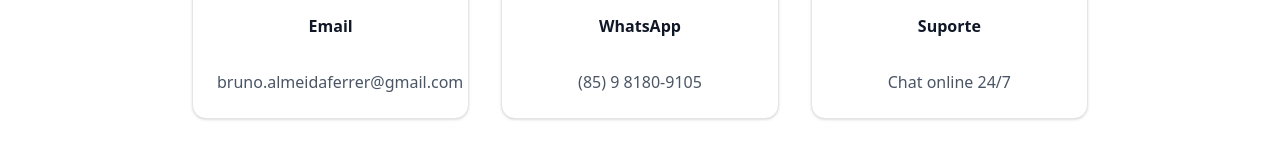
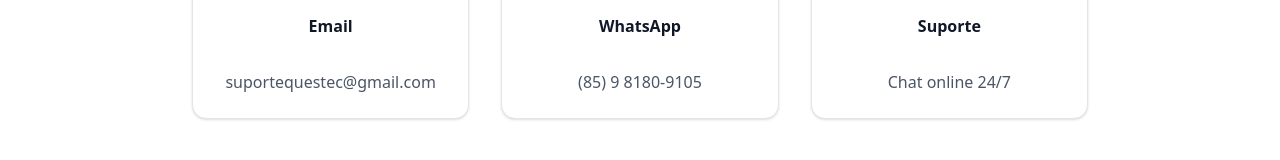
Before and after one commit to br6nin/QuesTec, a Next.js app: page / in a window 1280 px wide. Shown: the part 2842-3002 px from the top of the page. Built offline with nearby package versions, Linux system fonts and the light colour scheme.

Commit message:
alteração no frontend homepage 19/11/2025

```diff
--- a/src/app/page.tsx
+++ b/src/app/page.tsx
@@ -319,7 +319,7 @@ export default function Home() {
             <Card className="text-center p-6">
               <Mail className="w-12 h-12 text-blue-600 mx-auto mb-4" />
               <h3 className="font-semibold text-gray-900 mb-2">Email</h3>
-              <p className="text-gray-600">bruno.almeidaferrer@gmail.com</p>
+              <p className="text-gray-600">suportequestec@gmail.com</p>
             </Card>
 
             <Card className="text-center p-6">
--- a/tsconfig.json
+++ b/tsconfig.json
@@ -23,6 +23,6 @@
       "@/*": ["./src/*"]
     }
   },
-  "include": ["next-env.d.ts", "**/*.ts", "**/*.tsx", ".next/types/**/*.ts"],
+  "include": ["next-env.d.ts", "**/*.ts", "**/*.tsx", ".next/types/**/*.ts", "src/app/LegalPages.jsx"],
   "exclude": ["node_modules"]
 }
```
